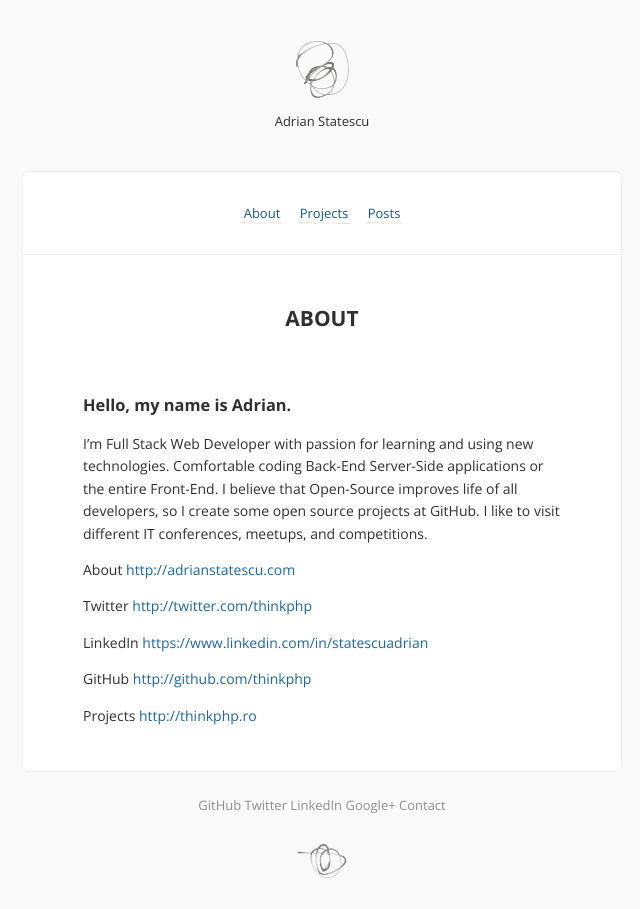
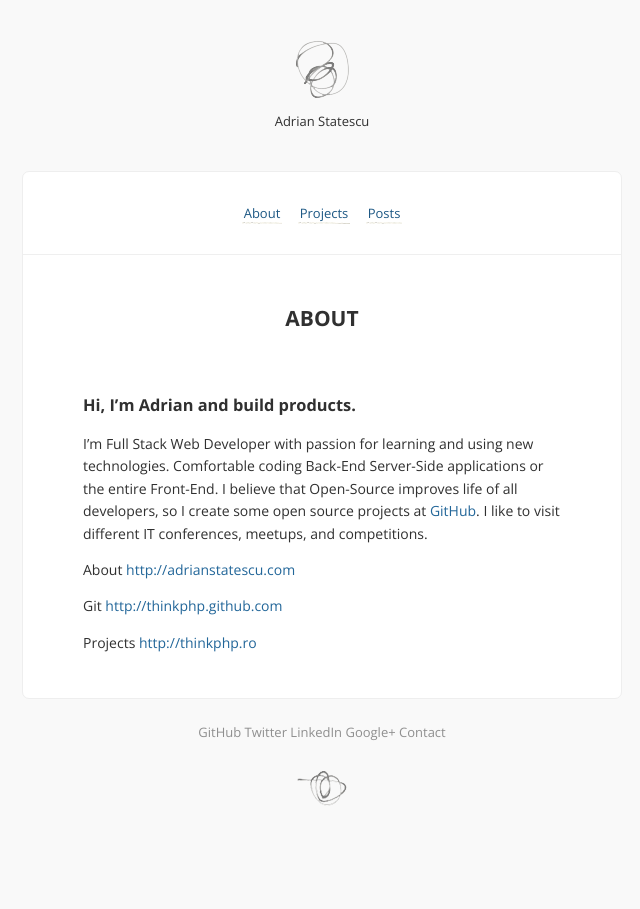
Before and after one commit to thinkphp/thinkphp.herokuapp.com, a Jekyll site: the page built from about.md, in a window 1280 px wide. Shown: the whole page, without its empty margins (318-958 px from the left). Built offline with Jekyll 4.4.1, drawn with Linux system fonts in a browser that asks for light colours; comment, search, counter and statistics services are not loaded.

Commit message:
Update about.md

```diff
--- a/about.md
+++ b/about.md
@@ -4,12 +4,10 @@ title: About
 permalink: /about/
 ---
 
-### Hello, my name is Adrian.
+### Hi, I'm Adrian and build products.
 
-I'm Full Stack Web Developer with passion for learning and using new technologies. Comfortable coding Back-End Server-Side applications or the entire Front-End. I believe that Open-Source improves life of all developers, so I create some open source projects at GitHub. I like to visit different IT conferences, meetups, and competitions.
+I'm Full Stack Web Developer with passion for learning and using new technologies. Comfortable coding Back-End Server-Side applications or the entire Front-End. I believe that Open-Source improves life of all developers, so I create some open source projects at <a href="http://github.com/thinkphp">GitHub</a>. I like to visit different IT conferences, meetups, and competitions.
 
 <p>About <a href="http://adrianstatescu.com">http://adrianstatescu.com</a></p>
-<p>Twitter <a href="http://twitter.com/thinkphp">http://twitter.com/thinkphp</a></p>
-<p>LinkedIn <a href="https://www.linkedin.com/in/statescuadrian">https://www.linkedin.com/in/statescuadrian</a></p>
-<p>GitHub <a href="http://github.com/thinkphp">http://github.com/thinkphp</a></p>
+<p>Git <a href="http://thinkphp.github.com">http://thinkphp.github.com</a></p>
 <p>Projects <a href="http://thinkphp.ro">http://thinkphp.ro</a></p>
```
